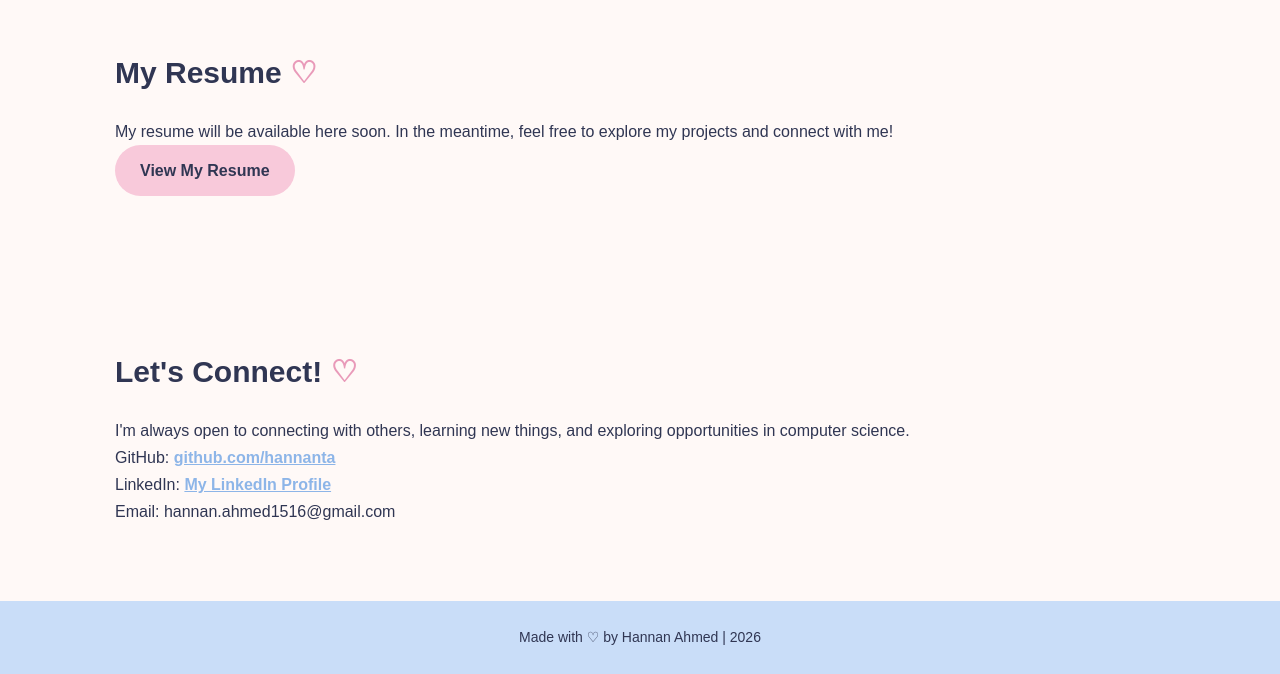
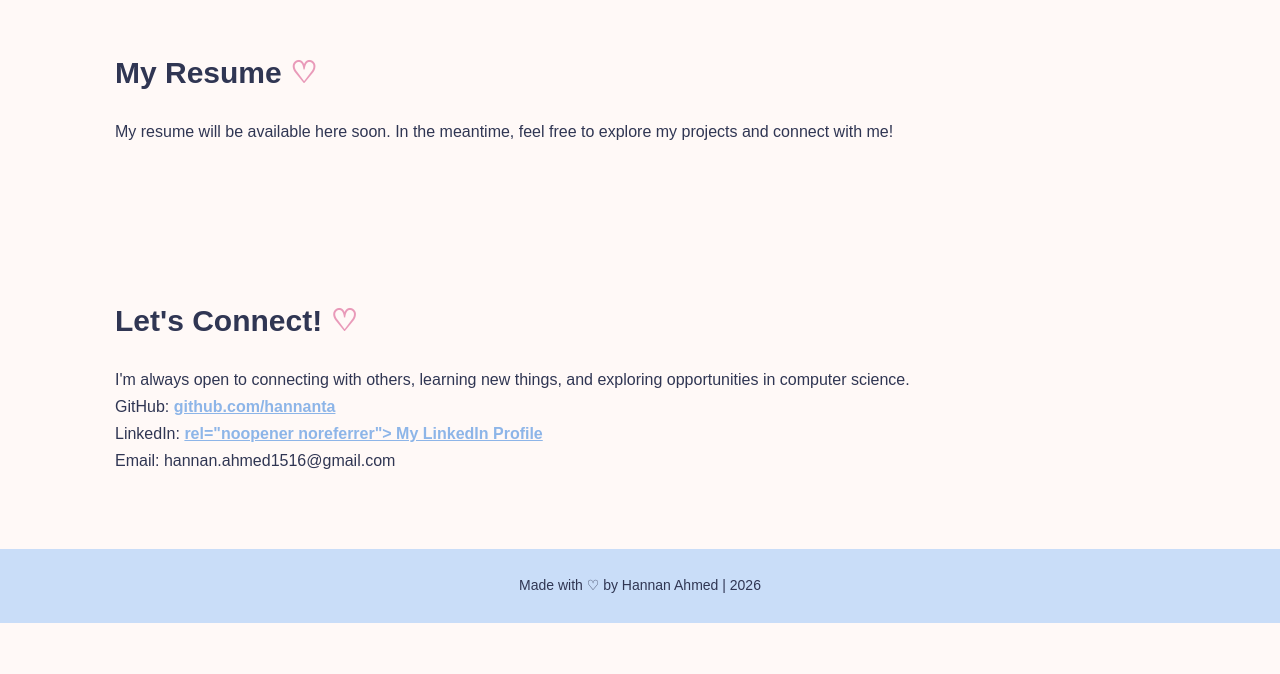
Before and after one commit to hannanta/hannanta.github.io, a plain HTML site: page index.html in a window 1280 px wide. Shown: the part 2106-2780 px from the top of the page. After the commit the page ends 2729 px from the top, so only its background shows below. Drawn offline with Linux system fonts and the light colour scheme.

Commit message:
Update index.html

```diff
--- a/index.html
+++ b/index.html
@@ -152,7 +152,6 @@
             and connect with me!
             </p>
 
-            <a href="resume.pdf" class="button">View My Resume</a>
         </section>
 
         <!-- Contact -->
@@ -176,6 +175,7 @@
                 LinkedIn:
                 <a href="https://linkedin.com/in/hannan-ahmed-cs/"
                    target="_blank">
+                    rel="noopener noreferrer">
                     My LinkedIn Profile
                 </a>
             </p>
```
